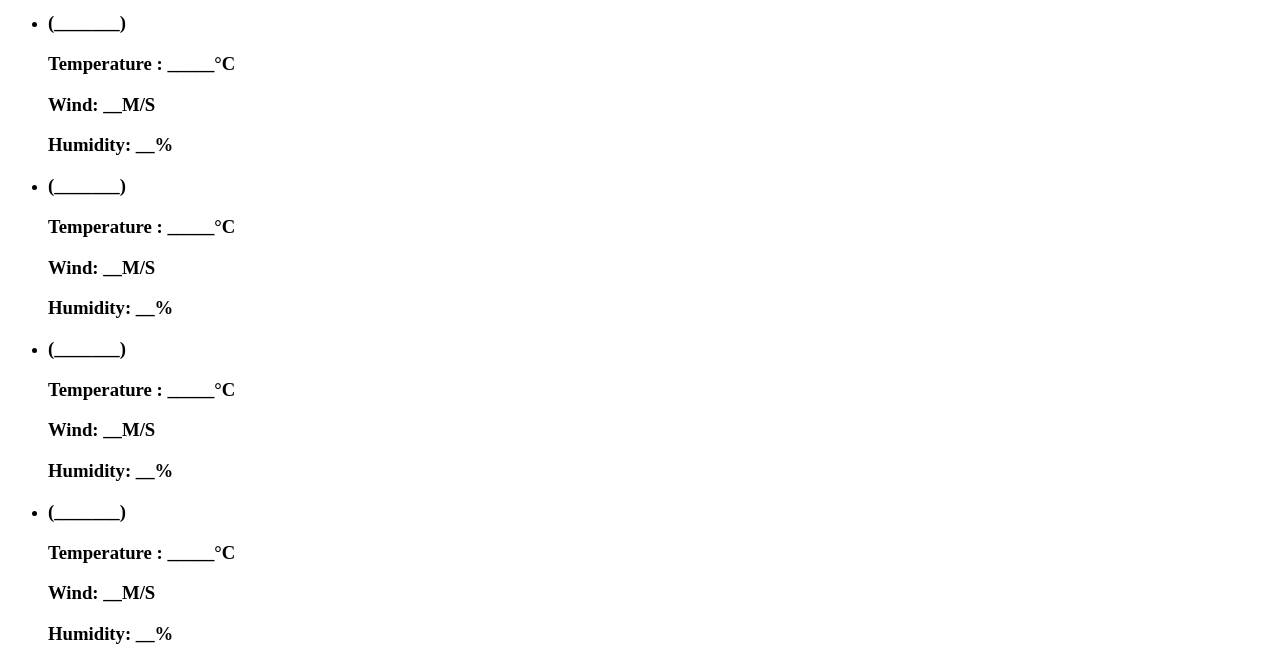
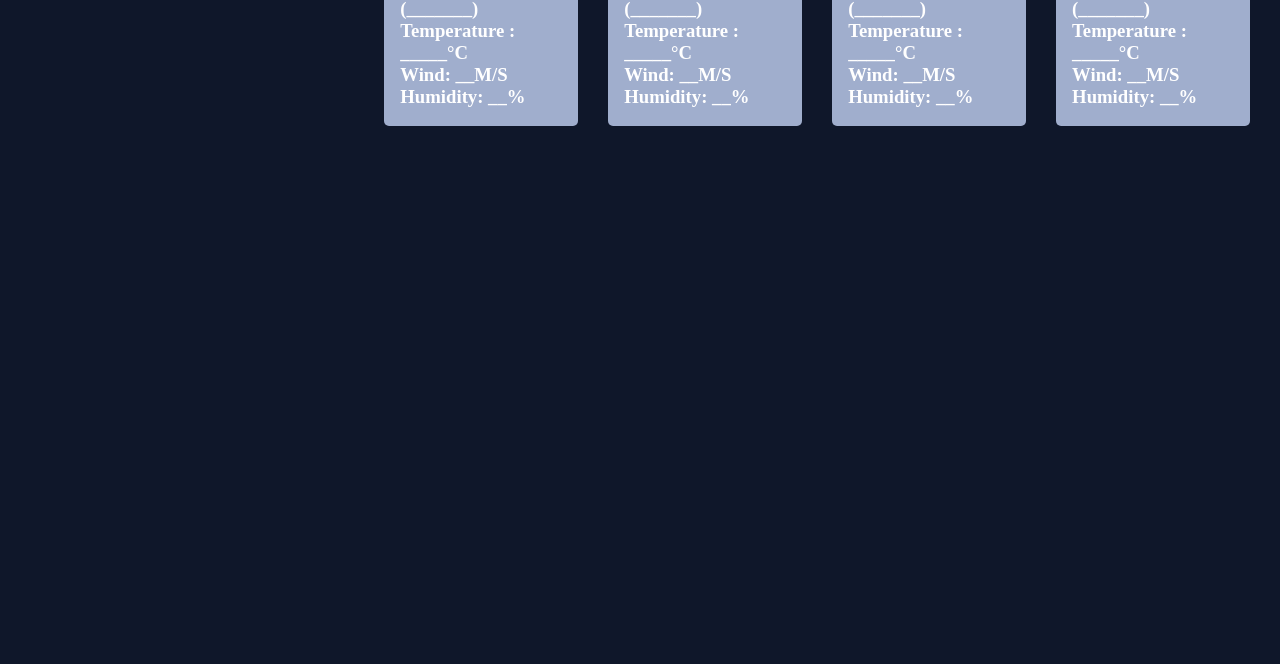
Before and after one commit to DINE-SH-K/weather-dashboard, a plain HTML site: page index.html in a window 1280 px wide. Shown: the part 374-1038 px from the top of the page. After the commit the page ends 800 px from the top, so only its background shows below. Drawn offline with Linux system fonts and the light colour scheme.

Commit message:
Update index.html

```diff
--- a/index.html
+++ b/index.html
@@ -1,7 +1,7 @@
 <html>
     <head>
         <title>Weather Dashboard</title>
-        <link rel="stylesheet" href="Update_index.css">
+        <link rel="stylesheet" href="index.css">
         <script src="index.js"  defer></script>
     </head>
     <body>
```
